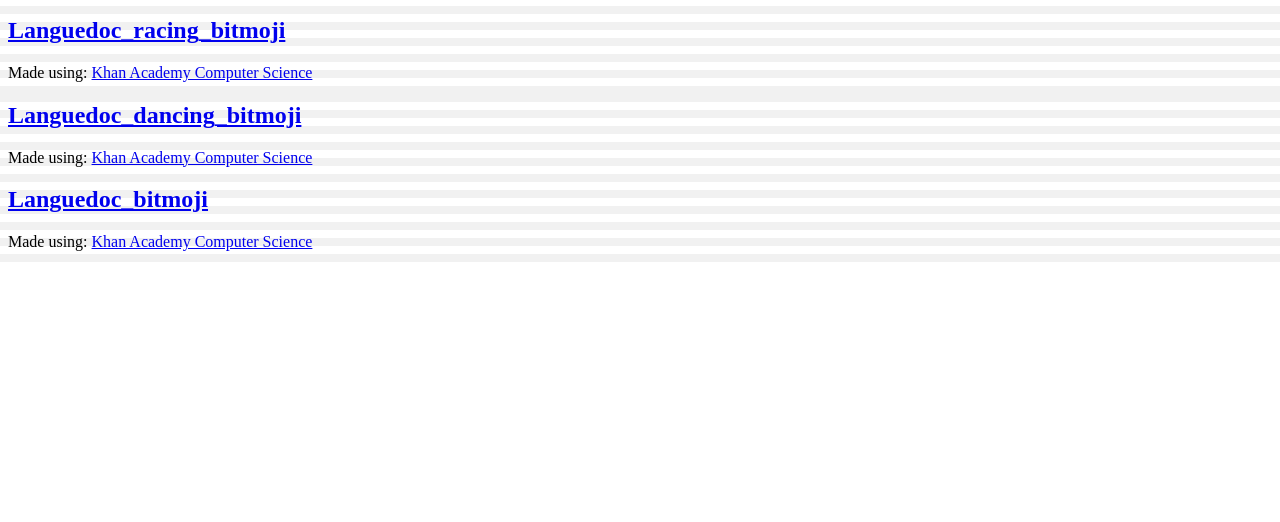
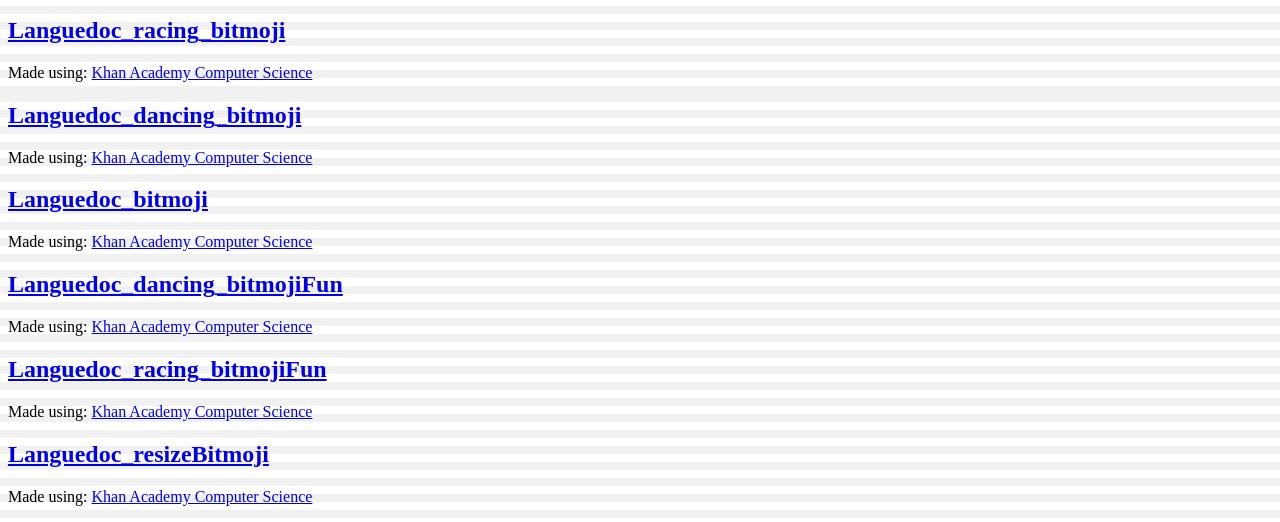
Before and after one commit to AidanPhilip/AidanPhilip.github.io, a plain HTML site: page javascripts.html in a window 1280 px wide. Shown: the part 570-1092 px from the top of the page. Before the commit the page ends 837 px from the top, so only its background shows below. Drawn offline with Linux system fonts and the light colour scheme; a script that the page names is missing.

Commit message:
Update javascripts.html

```diff
--- a/javascripts.html
+++ b/javascripts.html
@@ -22,6 +22,9 @@
         <h2><a href="https://www.khanacademy.org/computer-programming/languedoc_racing_bitmoji/6321434877018112">Languedoc_racing_bitmoji</a></h2><script src="https://www.khanacademy.org/computer-programming/languedoc_racing_bitmoji/6321434877018112/embed.js?editor=yes&buttons=yes&author=no&embed=yes"></script><p>Made using: <a href="http://www.khanacademy.org/computer-programming">Khan Academy Computer Science</a></p>
         <h2><a href="https://www.khanacademy.org/computer-programming/languedoc_dancing_bitmoji/5817557769568256">Languedoc_dancing_bitmoji</a></h2><script src="https://www.khanacademy.org/computer-programming/languedoc_dancing_bitmoji/5817557769568256/embed.js?editor=yes&buttons=yes&author=yes&embed=yes"></script><p>Made using: <a href="http://www.khanacademy.org/computer-programming">Khan Academy Computer Science</a></p>
         <h2><a href="https://www.khanacademy.org/computer-programming/languedoc_bitmoji/6106931312771072">Languedoc_bitmoji</a></h2><script src="https://www.khanacademy.org/computer-programming/languedoc_bitmoji/6106931312771072/embed.js?editor=yes&buttons=yes&author=yes&embed=yes"></script><p>Made using: <a href="http://www.khanacademy.org/computer-programming">Khan Academy Computer Science</a></p>
+        <h2><a href="https://www.khanacademy.org/computer-programming/languedoc_dancing_bitmojifun/6038919998128128">Languedoc_dancing_bitmojiFun</a></h2><script src="https://www.khanacademy.org/computer-programming/languedoc_dancing_bitmojifun/6038919998128128/embed.js?editor=yes&buttons=yes&author=yes&embed=yes"></script><p>Made using: <a href="http://www.khanacademy.org/computer-programming">Khan Academy Computer Science</a></p>
+        <h2><a href="https://www.khanacademy.org/computer-programming/languedoc_racing_bitmojifun/4767536076865536">Languedoc_racing_bitmojiFun</a></h2><script src="https://www.khanacademy.org/computer-programming/languedoc_racing_bitmojifun/4767536076865536/embed.js?editor=yes&buttons=yes&author=yes&embed=yes"></script><p>Made using: <a href="http://www.khanacademy.org/computer-programming">Khan Academy Computer Science</a></p>
+        <h2><a href="https://www.khanacademy.org/computer-programming/languedoc_resizebitmoji/5880228489510912">Languedoc_resizeBitmoji</a></h2><script src="https://www.khanacademy.org/computer-programming/languedoc_resizebitmoji/5880228489510912/embed.js?editor=yes&buttons=yes&author=yes&embed=yes"></script><p>Made using: <a href="http://www.khanacademy.org/computer-programming">Khan Academy Computer Science</a></p>
         </p>
     </body>
 </html>
```
